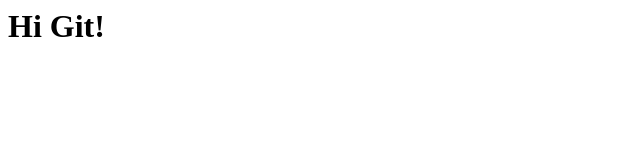
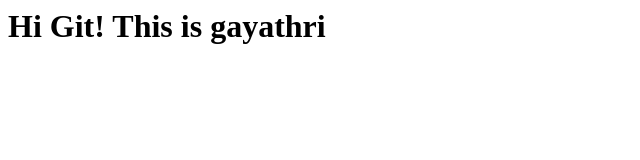
Before and after one commit to gayathrithirumurugan/Test, a plain HTML site: page index.html in a window 1280 px wide. Shown: the whole page, without its empty margins (0-640 px from the left). Drawn offline with Linux system fonts and the light colour scheme.

Commit message:
second commit

```diff
--- a/index.html
+++ b/index.html
@@ -6,6 +6,6 @@
     <title>Document</title>
 </head>
 <body>
-   <h1>Hi Git!</h1>
+   <h1>Hi Git! This is gayathri</h1>
 </body>
 </html>
```
